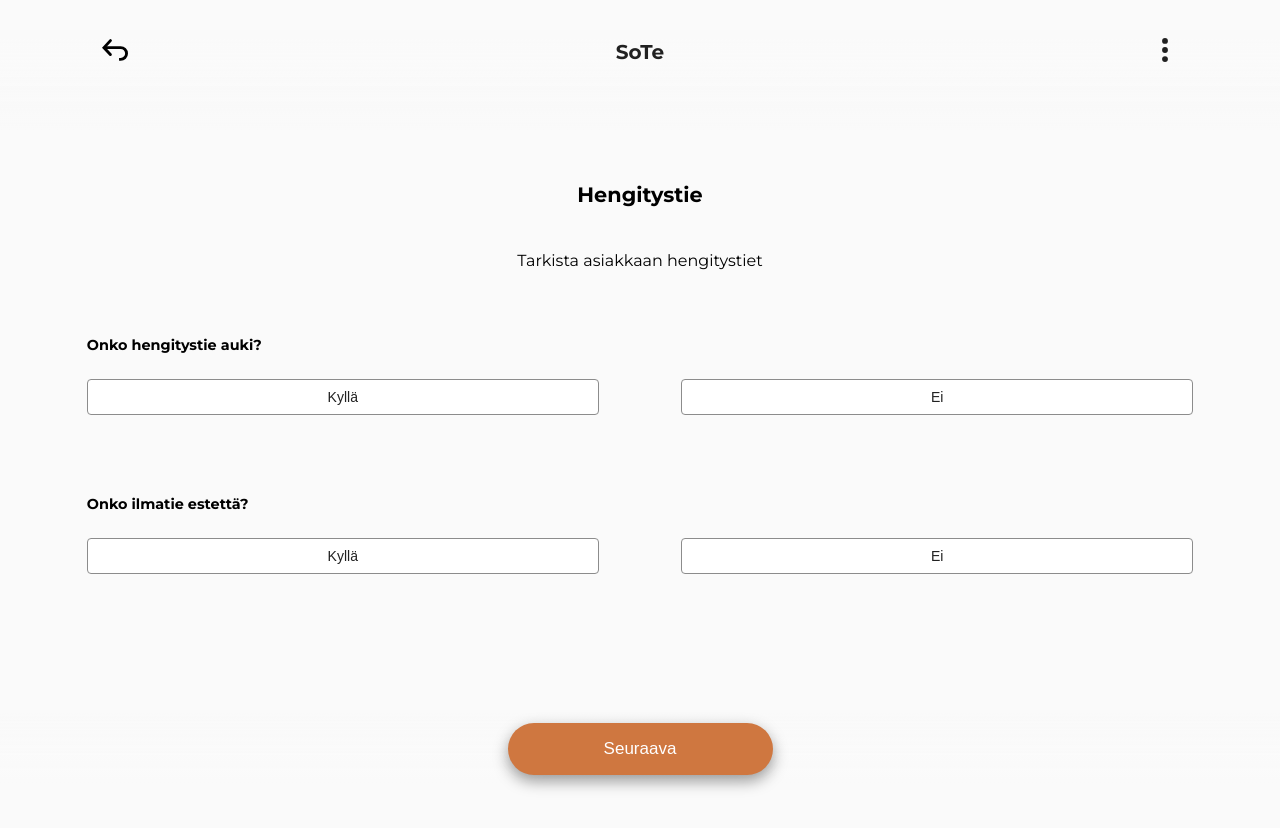
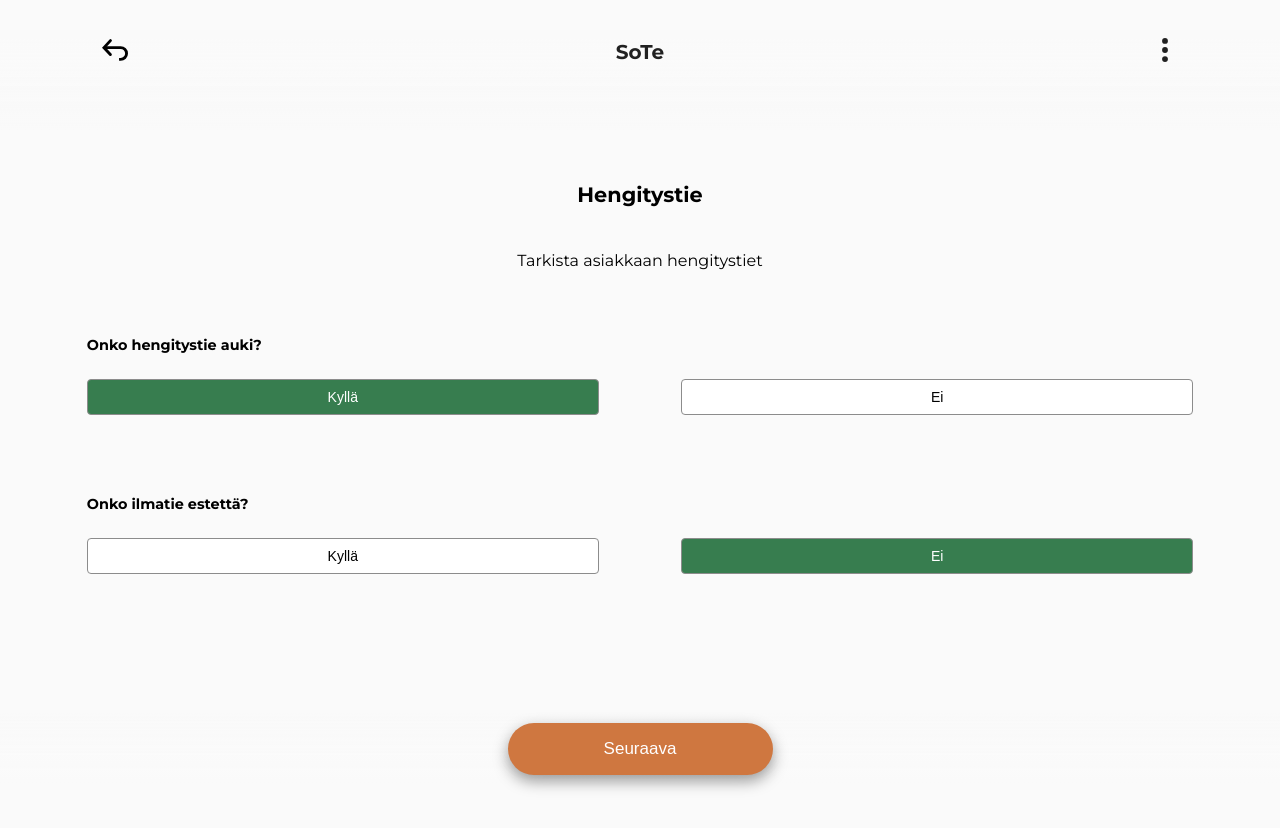
Before and after one commit to digitalents-helsinki/Sote-App, a React (Create React App) app: page /hengitystie in a window 1280 px wide. Shown: the top 828 px of the page. Built offline with nearby package versions, Linux system fonts and the light colour scheme.

Commit message:
Recreate DoubleButton component

```diff
--- a/src/App.scss
+++ b/src/App.scss
@@ -434,7 +434,7 @@ html {
       outline: none;
     }
 
-    .hoito-ohje_1 {
+    .hoito-ohje {
       margin-top: 10px;
       padding: 0px 20px;
       font-size: 16px;
@@ -454,23 +454,10 @@ html {
       }
     }
 
-    .hoito-ohje_2 {
-      margin-top: 10px;
-      padding: 0px 20px;
-      font-size: 16px;
-      box-sizing: border-box;
-      width: 100%;
-      max-height: 0;
-      background-color: #f0c816;
-      overflow: hidden;
-
-      transition-duration: 400ms;
-
-      p {
-        font-size: 14px;
-        text-align: start;
-        line-height: 1.8rem;
-      }
+    .double-button-inactive {
+      background: "#fff";
+      color: "#212121";
+      border-color: "#8c8c8c";
     }
 
     .active {
--- a/src/Components/DoubleButton.js
+++ b/src/Components/DoubleButton.js
@@ -1,80 +1,26 @@
-import React, { useState } from "react";
+import React from "react";
 
-function DoubleButon(props) {
-  const Key = props.name ? props.name : props.header;
-  const [buttonStyle_1, setButtonStyle_1] = useState({
-    background: "#fff",
-    textcolor: "#212121",
-    bordercolor: "#8c8c8c"
-  });
+function DoubleButton(props) {
+  const personDataKey = props.name ? props.name : props.header;
+  const value = props.personData[personDataKey];
+  const values = props.values || ["Kyllä", "Ei"];
+  const redFirst = props.redFirst || false;
 
-  const [buttonStyle_2, setButtonStyle_2] = useState({
-    background: "#fff",
-    textcolor: "#212121",
-    bordercolor: "#8c8c8c"
-  });
-
-  const colorChange_1 = () => {
-    if (buttonStyle_1.background === "#fff") {
-      setButtonStyle_1(
-        prevButtonStyle_1 =>
-          (prevButtonStyle_1 = {
-            background: props.buttonColor_1,
-            textcolor: "#fff",
-            bordercolor: "#212121"
-          })
-      );
-
-      setButtonStyle_2(
-        prevButtonStyle_2 =>
-          (prevButtonStyle_2 = {
-            background: "#fff",
-            textcolor: "#212121",
-            bordercolor: "#8c8c8c"
-          })
-      );
-    } else {
-      setButtonStyle_1(
-        prevButtonStyle_1 =>
-          (prevButtonStyle_1 = {
-            background: "#fff",
-            textcolor: "#212121",
-            bordercolor: "#8c8c8c"
-          })
-      );
-    }
+  const formulateButtonStyle = (first = false) => {
+    const activeStyle = {
+      background: first === redFirst ? "#AD3E2F" : "#377D4F",
+      color: "#fff",
+      bordercolor: "#212121"
+    };
+    return first === value ? activeStyle : {};
   };
 
-  const colorChange_2 = () => {
-    if (buttonStyle_2.background === "#fff") {
-      setButtonStyle_2(
-        prevButtonStyle_2 =>
-          (prevButtonStyle_2 = {
-            background: props.buttonColor_2,
-            textcolor: "#fff",
-            bordercolor: "#212121"
-          })
-      );
+  const clickHandler = newValue => () =>
+    props.setPersonData({
+      ...props.personData,
+      [personDataKey]: value === newValue ? null : newValue
+    });
 
-      setButtonStyle_1(
-        prevButtonStyle_1 =>
-          (prevButtonStyle_1 = {
-            background: "#fff",
-            textcolor: "#212121",
-            bordercolor: "#8c8c8c"
-          })
-      );
-    } else {
-      setButtonStyle_2(
-        prevButtonStyle_2 =>
-          (prevButtonStyle_2 = {
-            background: "#fff",
-            textcolor: "#212121",
-            bordercolor: "#8c8c8c"
-          })
-      );
-    }
-  };
   return (
     <div className="DoubleButton">
       <h2>{props.header}</h2>
@@ -82,66 +28,30 @@ function DoubleButon(props) {
       <form>
         <input
           type="button"
-          style={{
-            backgroundColor: buttonStyle_1.background,
-            color: buttonStyle_1.textcolor,
-            borderColor: buttonStyle_1.bordercolor
-          }}
-          onClick={event => {
-            colorChange_1();
-            const oldData = props.personData;
-            const newData = {
-              ...oldData,
-              [Key]: true
-            };
-            props.setPersonData(newData);
-            if (props.hoitoOhjeOn_YesNo === "Kyllä") {
-              var [element] = document.getElementsByClassName(
-                props.hoitoOhjeOn
-              );
-              element.classList.remove("active");
-            } else {
-              props.eventHandler(props.hoitoOhjeOn);
-            }
-          }}
-          value={props.value1}
+          className="double-button-inactive"
+          style={formulateButtonStyle(true)}
+          onClick={clickHandler(true)}
+          value={values[0]}
         ></input>
 
         <input
           type="button"
-          style={{
-            backgroundColor: buttonStyle_2.background,
-            color: buttonStyle_2.textcolor,
-            borderColor: buttonStyle_2.bordercolor
-          }}
-          onClick={event => {
-            colorChange_2();
-
-            const oldData = props.personData;
-            const newData = {
-              ...oldData,
-              [Key]: false
-            };
-            props.setPersonData(newData);
-
-            if (props.hoitoOhjeOn_YesNo === "Ei") {
-              var [element] = document.getElementsByClassName(
-                props.hoitoOhjeOn
-              );
-              element.classList.remove("active");
-            } else {
-              props.eventHandler(props.hoitoOhjeOn);
-            }
-          }}
-          value={props.value2}
+          className="double-button-inactive"
+          style={formulateButtonStyle()}
+          onClick={clickHandler(false)}
+          value={values[1]}
         ></input>
       </form>
-      <div className={props.hoitoOhjeOn}>
-        <h4>{props.hoitoOhje_header}</h4>
-        <p>{props.hoito_ohje}</p>
-      </div>
+      {props.hoitoOhje && (
+        <div
+          className={redFirst === value ? "hoito-ohje active" : "hoito-ohje"}
+        >
+          <h4>{props.hoitoOhjeHeader}</h4>
+          <p>{props.hoitoOhje}</p>
+        </div>
+      )}
     </div>
   );
 }
 
-export default DoubleButon;
+export default DoubleButton;
--- a/src/Pages/HengitystiePage.js
+++ b/src/Pages/HengitystiePage.js
@@ -1,15 +1,8 @@
 import React from "react";
-import DoubleButon from "../Components/DoubleButton";
+import DoubleButton from "../Components/DoubleButton";
 
 function HengitystiePage({ history, personData, setPersonData }) {
-  const red = "#AD3E2F";
-  const green = "#377D4F";
   let buttonActive = "nextButtoninactive";
-
-  const open_hoitoOje = className => {
-    var [element] = document.getElementsByClassName(className);
-    element.classList.toggle("active");
-  };
 
   if (
     (personData["Onko hengitystie auki?"] ||
@@ -24,31 +17,18 @@ function HengitystiePage({ history, personData, setPersonData }) {
     <div className="Page">
       <h1>Hengitystie</h1>
       <p>Tarkista asiakkaan hengitystiet</p>
-      <DoubleButon
+      <DoubleButton
         header={"Onko hengitystie auki?"}
-        value1={"Kyllä"}
-        value2={"Ei"}
-        buttonColor_1={green}
-        buttonColor_2={red}
-        hoitoOhje_header={"Hoito-ohje"}
-        hoito_ohje={"Avaa hengitystiet taivuttamalla leuasta ja otsalta."}
-        eventHandler={open_hoitoOje}
-        hoitoOhjeOn={"hoito-ohje_1"}
-        hoitoOhjeOn_YesNo={"Kyllä"}
+        hoitoOhjeHeader={"Hoito-ohje"}
+        hoitoOhje={"Avaa hengitystiet taivuttamalla leuasta ja otsalta."}
         personData={personData}
         setPersonData={setPersonData}
       />
-      <DoubleButon
+      <DoubleButton
         header={"Onko ilmatie estettä?"}
-        value1={"Kyllä"}
-        value2={"Ei"}
-        buttonColor_1={red}
-        buttonColor_2={green}
-        hoitoOhje_header={"Hoito-ohje"}
-        hoito_ohje={"Poista ilmatie-este."}
-        eventHandler={open_hoitoOje}
-        hoitoOhjeOn={"hoito-ohje_2"}
-        hoitoOhjeOn_YesNo={"Ei"}
+        redFirst={true}
+        hoitoOhjeHeader={"Hoito-ohje"}
+        hoitoOhje={"Poista ilmatie-este."}
         personData={personData}
         setPersonData={setPersonData}
       />
--- a/src/Pages/TajunnantasoPage.js
+++ b/src/Pages/TajunnantasoPage.js
@@ -2,13 +2,6 @@ import React from "react";
 import DoubleButton from "../Components/DoubleButton";
 
 function TajunnantasoPage({ history, personData, setPersonData }) {
-  const red = "#AD3E2F";
-  const green = "#377D4F";
-
-  const open_hoitoOje = className => {
-    return;
-  };
-
   let buttonActive = "nextButtoninactive";
   if (personData["Tajunnan taso"] || personData["Tajunnan taso"] === false) {
     buttonActive = "nextButtonactive";
@@ -22,16 +15,7 @@ function TajunnantasoPage({ history, personData, setPersonData }) {
         saadaksesi lisätietoa asiakkaan käyttäytymisestä/tajunnan tasosta.
       </p>
       <DoubleButton
-        header={""}
-        value1={"Normaali"}
-        value2={"Poikkeava"}
-        buttonColor_1={green}
-        buttonColor_2={red}
-        hoitoOhje_header={""}
-        hoito_ohje={""}
-        eventHandler={open_hoitoOje}
-        hoitoOhjeOn={""}
-        hoitoOhjeOn_YesNo={""}
+        values={["Normaali", "Poikkeava"]}
         personData={personData}
         setPersonData={setPersonData}
         name={"Tajunnan taso"}
--- a/src/Pages/VerenkiertoPage.js
+++ b/src/Pages/VerenkiertoPage.js
@@ -1,10 +1,7 @@
 import React from "react";
-import DoubleButon from "../Components/DoubleButton";
+import DoubleButton from "../Components/DoubleButton";
 
 function VerenkiertoPage({ history, personData, setPersonData }) {
-  const red = "#AD3E2F";
-  const green = "#377D4F";
-
   let buttonActive = "nextButtoninactive";
   if (
     (personData["Tarkista syke:"] || personData["Tarkista syke:"] === false) &&
@@ -14,44 +11,22 @@ function VerenkiertoPage({ history, personData, setPersonData }) {
     buttonActive = "nextButtonactive";
   }
 
-  const open_hoitoOje = className => {
-    /*       Uncomment this if you want to activate the eventHandler in double-button component*/
-
-    /*        var [element] = document.getElementsByClassName(className)
-        element.classList.toggle('active')*/
-    return;
-  };
-
   return (
     <div className="Page">
       <h1>Verenkierto</h1>
       <p></p>
-      <DoubleButon
+      <DoubleButton
         header={"Tarkista syke:"}
-        value1={"Säännöllinen"}
-        value2={"Epäsäännöllinen"}
-        buttonColor_1={green}
-        buttonColor_2={red}
-        hoito_ohje={""}
-        eventHandler={open_hoitoOje}
-        hoitoOhjeOn={""}
-        hoitoOhjeOn_YesNo={""}
+        values={["Säännöllinen", "Epäsäännöllinen"]}
         personData={personData}
         setPersonData={setPersonData}
       />
-      <DoubleButon
+      <DoubleButton
         header={"Tuntuuko paikallista lämpöeroa:"}
         bodyText={
           "molemminpuolisia/ toispuolisia (ranne/nilkka, kyynärpää/ polvi, olkavarsi/nivunen)?"
         }
-        value1={"Kyllä"}
-        value2={"Ei"}
-        buttonColor_1={red}
-        buttonColor_2={green}
-        hoito_ohje={""}
-        eventHandler={open_hoitoOje}
-        hoitoOhjeOn={""}
-        hoitoOhjeOn_YesNo={""}
+        redFirst={true}
         personData={personData}
         setPersonData={setPersonData}
       />
```
